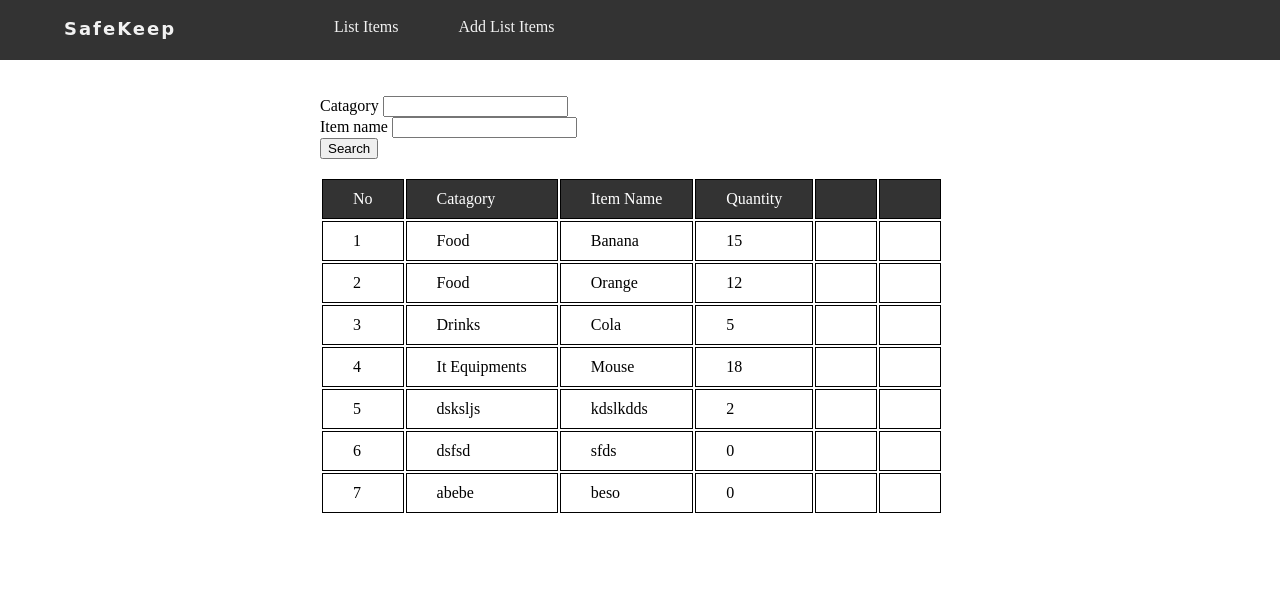
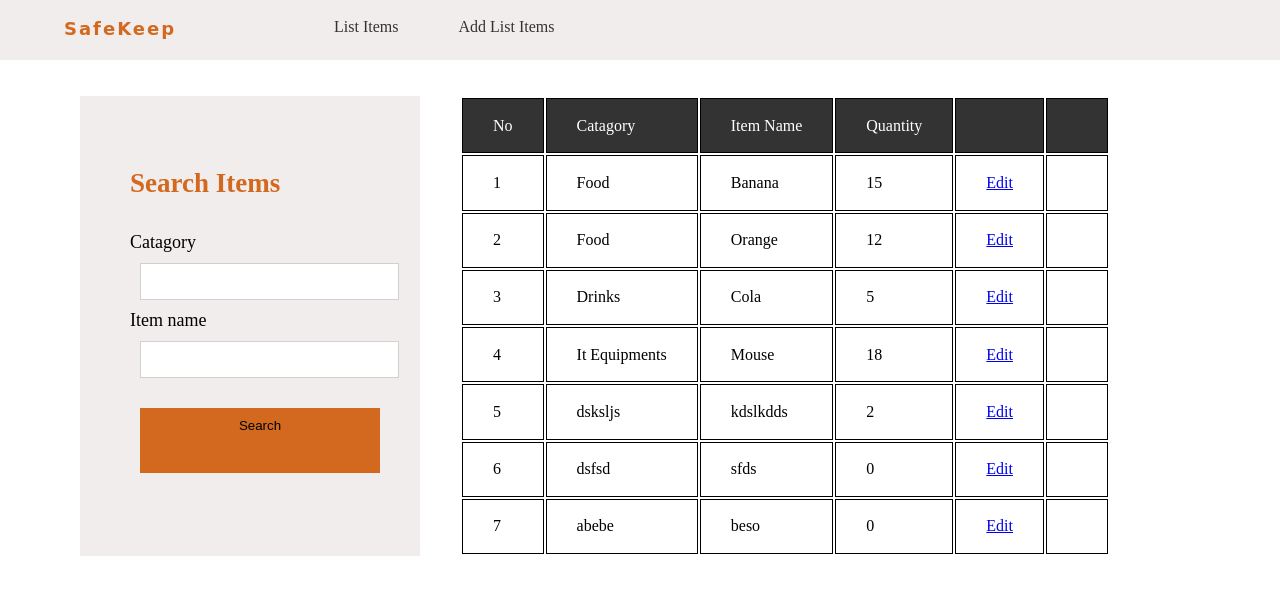
Before and after one commit to Eyu-mersha/inventory_management, a Django app: page /list_items/ in a window 1280 px wide. Shown: the top 595 px of the page. Run offline with Django 5.2, Linux system fonts and the light colour scheme; data comes from the database, SQL or seed files in the repository; both versions use the stored data as it was after the commit.

Commit message:
updated the view with update funcionality

```diff
--- a/inventory_management_api/inventory_management_api/urls.py
+++ b/inventory_management_api/inventory_management_api/urls.py
@@ -22,5 +22,6 @@ urlpatterns = [
     path('', views.home, name='home'),
     path('add_items/',views.add_items,name='add_items'),
     path('list_items/',views.list_items,name='list_items'),
-    path('admin/', admin.site.urls)
+    path('admin/', admin.site.urls),
+    path('update_items/<str:pk>/', views.update_items, name='update_items'),
 ]
--- a/inventory_management_api/inventorymgmt/forms.py
+++ b/inventory_management_api/inventorymgmt/forms.py
@@ -6,7 +6,26 @@ class StockCreationForm(forms.ModelForm):
     class Meta:
         model = Stock
         fields = ['catagory','item_name','quantity']
+    def clean_category(self):
+      catagory = self.cleaned_data.get('catagory')
+      if not catagory:
+        raise forms.ValidationError('This field is required')
+      for item in Stock.objects.all():
+         if item.catagory == catagory:
+            raise forms.ValidationError(catagory + 'is already created')
+      return catagory
+    def clean_item_name(self):
+      item_name = self.cleaned_data.get('item_name')
+      if not item_name:
+        raise forms.ValidationError('This field is required')
+      return item_name
+
 class StockSearchForm(forms.ModelForm):
    class Meta:
      model = Stock
      fields = ['catagory', 'item_name']
+
+class StockUpdateForm(forms.ModelForm):
+	class Meta:
+		model = Stock
+		fields = ['catagory', 'item_name', 'quantity']
--- a/inventory_management_api/inventorymgmt/models.py
+++ b/inventory_management_api/inventorymgmt/models.py
@@ -3,9 +3,9 @@ from django.db import models
 # Create your models here.
 
 class Stock(models.Model):
-    catagory = models.CharField(max_length=50, blank=True , null=True)
-    item_name = models.CharField(max_length=50, blank=True , null=True)
-    quantity = models.IntegerField(default='0', blank=True , null=True)
+    catagory = models.CharField(max_length=50, blank=False , null=True)
+    item_name = models.CharField(max_length=50, blank=False , null=True)
+    quantity = models.IntegerField(default='0', blank=False , null=True)
     receive_quantity= models.IntegerField(default='0', blank=True , null=True)
     receive_by = models.CharField(max_length=50, blank=True , null=True)
     issue_quantity = models.IntegerField(default='0', blank=True , null=True)
--- a/inventory_management_api/inventorymgmt/static/css/list_items.css
+++ b/inventory_management_api/inventorymgmt/static/css/list_items.css
@@ -2,8 +2,39 @@ body{
     color:black;
 }
 .list_container{
-    margin-top: 6rem;
-    margin-left: 20rem;
+    margin: 6rem 0rem 0rem 5rem;
+    display: flex;
+}
+.list_container h2{
+    color: chocolate;
+    padding-bottom: 10px;
+}
+.list_container form{
+    width: 20%;
+    height: 45vh;
+    text-align: left;
+    font-size: large;
+    background-color: #f1eded;
+    color: black;
+    padding: 50px;
+    margin-right: 40px;
+}
+label{
+    padding: 50px 0px ;
+    font-size: large;
+}
+.list_container input{
+    margin: 10px;
+    padding: 10px 70px 10px 10px;
+    border:1px solid #d3cfcf;
+}
+input.search{
+    padding: 10px 40px 40px 40px;
+    margin:20px 10px 80px 10px;
+    background-color: chocolate;
+    color:black;
+    width: 100%;
+    border: none;
 }
 
 .list_container .table_head{
--- a/inventory_management_api/inventorymgmt/templates/list_items.html
+++ b/inventory_management_api/inventorymgmt/templates/list_items.html
@@ -12,13 +12,14 @@
 
     <div class="list_container">
         <form method='POST' action=''>{% csrf_token %}
+            <h2> Search Items</h2>
             {% for field in form %}
             <div class="form-group">
-                <label for="{{ field.id_for_label }}">{{ field.label }}</label>
+                <label for="{{ field.id_for_label }}">{{ field.label }}</label><br>
                 <span class="field">{{ field }}</span>
             </div>
         {% endfor %}
-                <input type="submit" value='Search'/>
+                <input class="search" type="submit" value='Search'/>
         </form>
         <br>
         <table>
@@ -36,7 +37,7 @@
                 <td>{{item.catagory}}</td>
                 <td>{{item.item_name}}</td>
                 <td>{{item.quantity}}</td>
-                <td></td>
+                <td><a href="{% url 'update_items' item.id %}">Edit</a></td>
                 <td></td>
             </tr>
             {% endfor %}
--- a/inventory_management_api/inventorymgmt/templates/navbar.html
+++ b/inventory_management_api/inventorymgmt/templates/navbar.html
@@ -14,12 +14,13 @@
             font-weight: bold;
             padding: 0rem 8rem 4rem 4rem;
             padding-right: 8rem;
+            color: chocolate;
         }
         a{
             padding-top: 10px;
         }
-        nav {background-color:#333; height: 60px ;position: fixed;width:100%;top: 0;}
+        nav {background-color:#f1eded;height: 60px ;position: fixed;width:100%;top: 0;}
         body {margin:0 ; padding:0; box-sizing: border-box;}
         ul {color: white; list-style: none; display: inline; margin: auto; padding-top: 5px;}
-        ul li a{float: left;display: block;color: #f2f2f2;text-align: center;padding: 0px 30px 10px 30px;text-decoration: none; font-size: medium;}
+        ul li a{float: left;display: block;color:#333;text-align: center;padding: 0px 30px 10px 30px;text-decoration: none; font-size: medium;}
     </style>
--- a/inventory_management_api/inventorymgmt/views.py
+++ b/inventory_management_api/inventorymgmt/views.py
@@ -1,5 +1,5 @@
 from django.shortcuts import render, redirect
-
+from django.urls import reverse
 from inventorymgmt import models,forms
 
 # Create your views here.
@@ -41,3 +41,16 @@ def add_items(request):
         "title":"Add Item",
     }
     return render(request, "add_items.html", context)
+def update_items(request, pk):
+	queryset = models.Stock.objects.get(id=pk)
+	form = forms.StockUpdateForm(instance=queryset)
+	if request.method == 'POST':
+		form = forms.StockUpdateForm(request.POST, instance=queryset)
+		if form.is_valid():
+			form.save()
+			return redirect('/list_items')
+
+	context = {
+		'form':form
+	}
+	return render(request, 'add_items.html', context)
```
Also changed, not shown: inventory_management_api/db.sqlite3.
